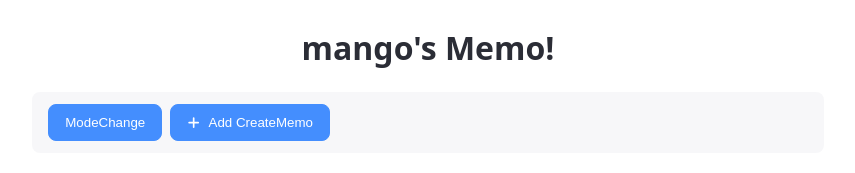
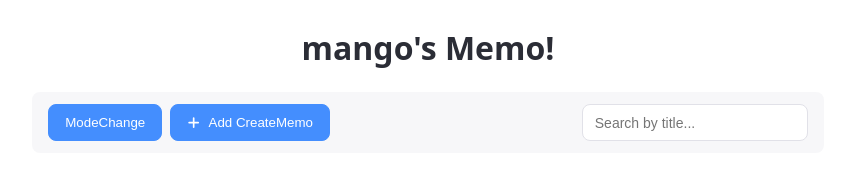
Before and after one commit to MJZ-Templates/custom-memo-app, a React (Vite) app in the folder front/: page /memo in a window 1280 px wide. Shown: the top 173 px of the page, without its empty margins (228-1083 px from the left). Built offline with nearby package versions, Linux system fonts and the light colour scheme.

Commit message:
feat: 검색창 view 구현

```diff
--- a/front/src/pages/MemoListPage.jsx
+++ b/front/src/pages/MemoListPage.jsx
@@ -16,8 +16,9 @@ const MemoListPage = () => {
   const { addMemo, updateMemo, deleteMemo, memos } = memoStore();
 
   const [isModalOpen, setIsModalOpen] = useState(false);
-  const [mode, setMode] = useState("create"); // 'create' | 'edit'
+  const [mode, setMode] = useState("create");
   const [selectedMemo, setSelectedMemo] = useState(null);
+  const [searchQuery, setSearchQuery] = useState("");
 
   const openCreateModal = () => {
     setMode("create");
@@ -36,11 +37,11 @@ const MemoListPage = () => {
     setSelectedMemo(null);
   };
 
-  const handleSave = (content) => {
+  const handleSave = (data) => {
     if (mode === "create") {
-      addMemo(content);
+      addMemo(data);
     } else if (mode === "edit" && selectedMemo) {
-      updateMemo(selectedMemo.id, content);
+      updateMemo(selectedMemo.id, data);
     }
     closeModal();
   };
@@ -52,6 +53,10 @@ const MemoListPage = () => {
     }
   };
 
+  const filteredMemos = memos.filter((memo) =>
+    memo.title.toLowerCase().includes(searchQuery.toLowerCase())
+  );
+
   return (
     <MemoListPageContainer>
       <PageTitle>{user.name}'s Memo!</PageTitle>
@@ -62,10 +67,16 @@ const MemoListPage = () => {
           <FaPlus />
           Add CreateMemo
         </Button>
+        <SearchInput
+          type="text"
+          placeholder="Search by title..."
+          value={searchQuery}
+          onChange={(e) => setSearchQuery(e.target.value)}
+        />
       </ButtonContainer>
 
       <MemoListContainer>
-        {memos.map((memo) => (
+        {filteredMemos.map((memo) => (
           <MemoCard
             key={memo.id}
             memo={memo}
@@ -119,6 +130,15 @@ const ButtonContainer = styled.div`
   gap: 8px;
 `;
 
+const SearchInput = styled.input`
+  margin-left: auto;
+  padding: 8px 12px;
+  border: 1px solid #e1e1e8;
+  border-radius: 8px;
+  font-size: 14px;
+  width: 200px;
+`;
+
 const MemoListContainer = styled.div`
   display: grid;
   grid-template-columns: repeat(3, 1fr);
@@ -126,8 +146,6 @@ const MemoListContainer = styled.div`
   margin: 0 auto;
   width: 100%;
 `;
-
-// 여기까지
 
 const ModalOverlay = styled.div`
   position: fixed;
```
